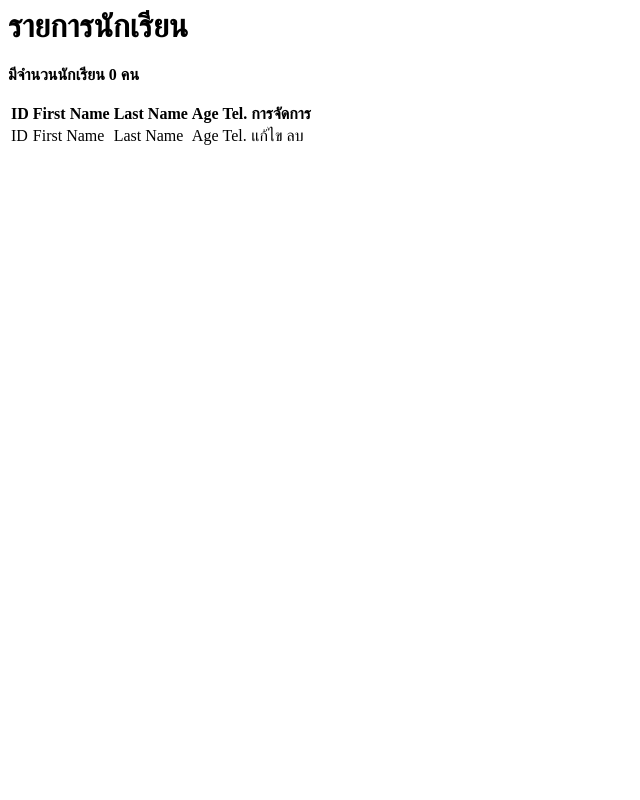
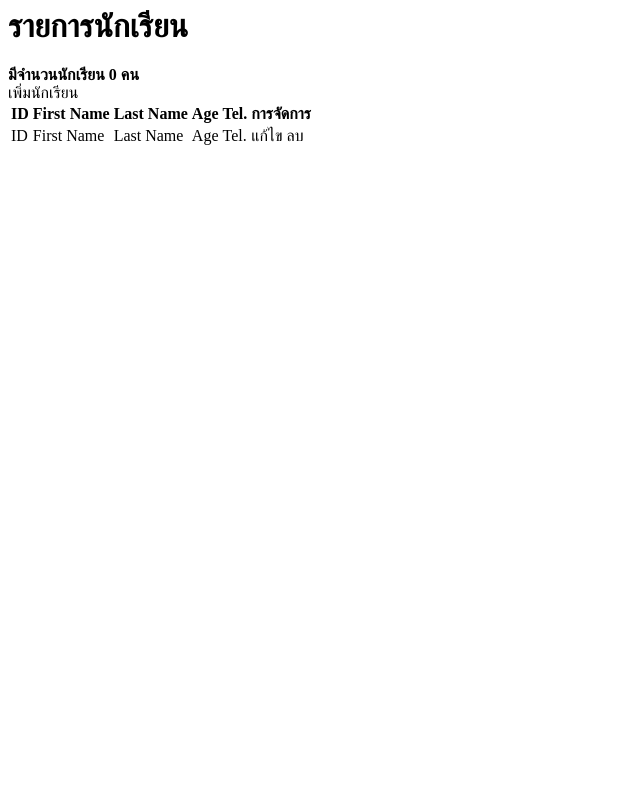
Before and after one commit to pchaow/tpqi_dev, a PHP site: page /student/index.php in a window 1280 px wide. Shown: the whole page, without its empty margins (0-640 px from the left). Run offline with PHP 8.4, Linux system fonts and the light colour scheme; data that the repository does not hold is empty.

Commit message:
update index

```diff
--- a/student/index.php
+++ b/student/index.php
@@ -15,7 +15,9 @@
 
 <h1>รายการนักเรียน</h1>
 <b>มีจำนวนนักเรียน <?=$num_student?> คน</b>
-<br/><br/>
+<br/>
+เพิ่มนักเรียน
+<br/>
 <table>
 <tr>
 	<th>ID</th>
```
